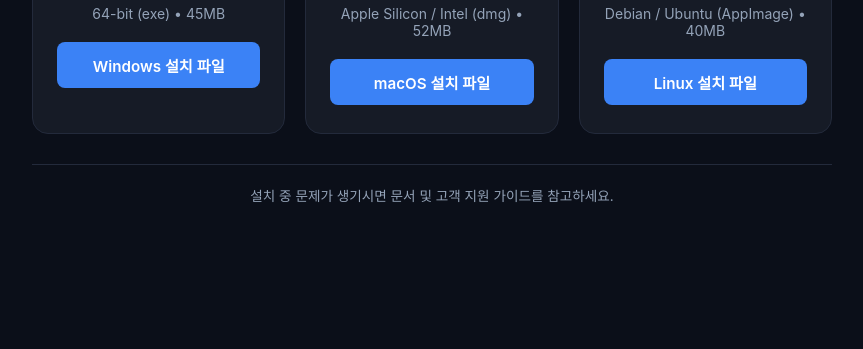
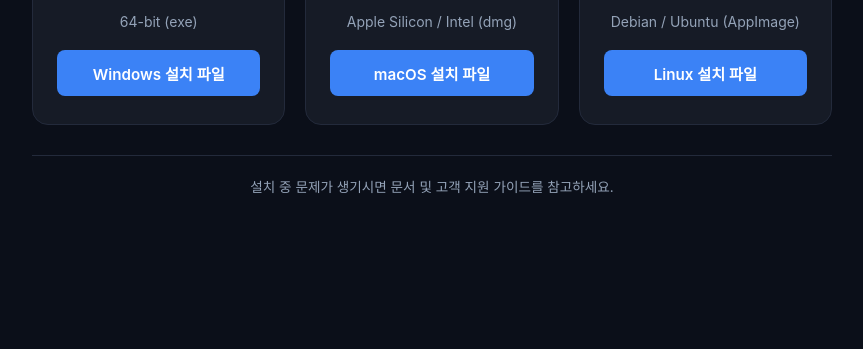
Before and after one commit to sihu10658-rgb/AI, a plain HTML site: page index.html in a window 1280 px wide. Shown: the part 451-800 px from the top of the page, without its empty margins (208-1071 px from the left). Drawn offline with Linux system fonts and the light colour scheme.

Commit message:
Update index.html

```diff
--- a/index.html
+++ b/index.html
@@ -115,8 +115,6 @@
             font-size: 0.95rem;
             text-align: center;
             transition: background-color 0.2s;
-            cursor: pointer;
-            border: none;
             display: inline-block;
         }
 
@@ -146,25 +144,24 @@
         <div class="download-card">
             <div class="icon">🪟</div>
             <h3>Windows</h3>
-            <div class="version-info">64-bit (exe) • 45MB</div>
-            <!-- Data URI를 이용해 클릭 즉시 실물 .exe 파일 다운로드 생성 -->
-            <a href="data:application/octet-stream;charset=utf-8,Windows%20Setup%20File" download="app-setup-win.exe" class="btn-download">Windows 설치 파일</a>
+            <div class="version-info">64-bit (exe)</div>
+            <a href="files/app-setup-win.exe" download class="btn-download">Windows 설치 파일</a>
         </div>
 
         <!-- macOS 설치 파일 다운로드 -->
         <div class="download-card">
             <div class="icon">🍎</div>
             <h3>macOS</h3>
-            <div class="version-info">Apple Silicon / Intel (dmg) • 52MB</div>
-            <a href="data:application/octet-stream;charset=utf-8,macOS%20Setup%20File" download="app-setup-mac.dmg" class="btn-download">macOS 설치 파일</a>
+            <div class="version-info">Apple Silicon / Intel (dmg)</div>
+            <a href="files/app-setup-mac.dmg" download class="btn-download">macOS 설치 파일</a>
         </div>
 
         <!-- Linux 설치 파일 다운로드 -->
         <div class="download-card">
             <div class="icon">🐧</div>
             <h3>Linux</h3>
-            <div class="version-info">Debian / Ubuntu (AppImage) • 40MB</div>
-            <a href="data:application/octet-stream;charset=utf-8,Linux%20Setup%20File" download="app-setup-linux.AppImage" class="btn-download">Linux 설치 파일</a>
+            <div class="version-info">Debian / Ubuntu (AppImage)</div>
+            <a href="files/app-setup-linux.AppImage" download class="btn-download">Linux 설치 파일</a>
         </div>
     </div>
 
```
